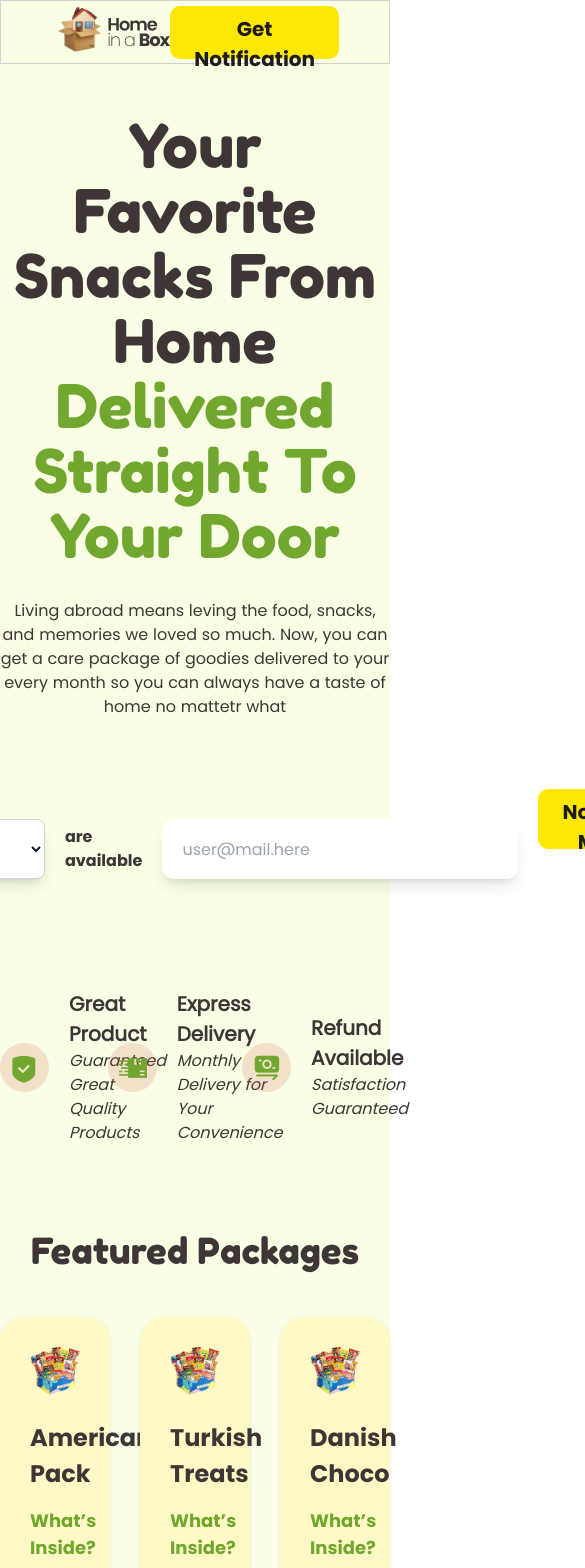
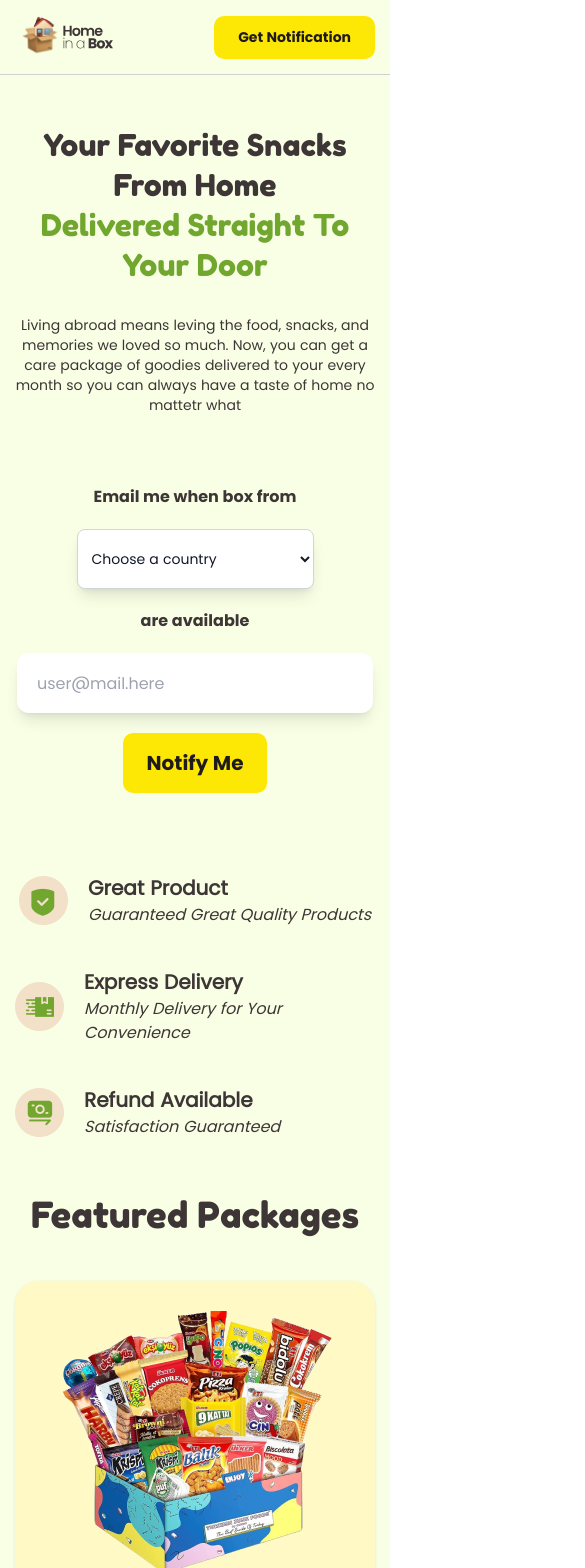
Before and after one commit to samoousama/home-in-a-box, a Next.js app: page / in a window 390 px wide. Shown: the top 1568 px of the page, 585 px wide, since content can reach past the window. Built offline with nearby package versions, Linux system fonts and the light colour scheme.

Commit message:
changes responsive

```diff
--- a/app/opps/page.tsx
+++ b/app/opps/page.tsx
@@ -6,27 +6,29 @@ import Link from "next/link";
 export default function Opps() {
   return (
     <div className="min-h-screen">
-      <div className="px-[50px] border border-[#D1D1D1] border-b-1 flex justify-between items-center">
+      <div className="px-[50px] border border-[#D1D1D1] border-b-1 flex justify-between items-center sm:px-[15px] sm:py-[12px] border-t-[0px] border-l-[0px] border-r-[0px]">
         <Link href="/">
             <Image
                 src={Logo}
                 alt=""
+                className="sm:h-[50px] sm:w-[100px]"
             />
         </Link>
-        <button className="bg-gradient-to-t from-[#FDE705] to-[#FDE705] text-[#201B1B] font-bold py-2 px-6 rounded-[10px] h-[53px] font-[family-name:var(--font-popin-bold)] text-[20px]">
+        <button className="bg-gradient-to-t from-[#FDE705] to-[#FDE705] text-[#201B1B] font-bold py-2 px-6 rounded-[10px] h-[53px] font-[family-name:var(--font-popin-bold)] text-[20px] sm:text-[14px] sm:h-[43px]">
           Get Notification
         </button>
       </div>
-      <div className="py-[40px] text-center flex flex-col gap-[30px]">
-        <h3 className="font-[family-name:var(--font-Fredoka-bold)] text-[60px] text-[#3E3636] leading-[65px]">
+      <div className="py-[40px] text-center flex flex-col gap-[30px] sm:px-[15px] sm:gap-[10px]">
+        <h3 className="font-[family-name:var(--font-Fredoka-bold)] text-[60px] text-[#3E3636] leading-[65px] sm:text-[30px]">
         Oops! <strong className="text-[#71A62F]">We are sold out...</strong>
         </h3>
         <div className="max-w-[650px] m-auto">
-          <p className="text-[16px] leading-[24px] text-[#3E3636]">Enter your email and we will notify you as soon as we restock.. with a discount for the inconvenience!</p>
+          <p className="text-[16px] leading-[24px] sm:text-[14px] sm:leading-[20px] text-[#3E3636]">Enter your email and we will notify you as soon as we restock.. with a discount for the inconvenience!</p>
         </div>
       </div>
 
-      <div className="max-w-[785px] sm:w-full m-auto rounded-[10px] overflow-hidden mt-[50px] shadow-2xl shadow-[#5C94FF45] bg-gradient-to-t from-[#FFFAC5] to-[#FFFAC5] p-[2px] rounded-[12px]">
+      <div className="sm:px-[15px]">
+      <div className="max-w-[785px] sm:w-full m-auto rounded-[10px] overflow-hidden mt-[50px] shadow-2xl shadow-[#5C94FF45] bg-gradient-to-t from-[#FFFAC5] to-[#FFFAC5] p-[2px] rounded-[12px] sm:px-[15px]">
         <div className="py-[30px] px-[50px] sm:px-[15px] rounded-[12px]">
           <div className="text-center text-black text-[20px] font-bold font-[family-name:var(--font-popin-bold)]">Write your email</div>
             <form className="max-w-full mx-auto mt-[20px]" action="/opps">
@@ -37,6 +39,7 @@ export default function Opps() {
             </form>
         </div>
       </div>
+      </div>
 
     </div>
   );
--- a/app/page.tsx
+++ b/app/page.tsx
@@ -9,35 +9,36 @@ import Link from "next/link";
 export default function Home() {
   return (
     <div className="min-h-screen bg-[#f8ffe5]">
-      <div className="px-[50px] border border-[#D1D1D1] border-b-1 flex justify-between items-center">
+      <div className="px-[50px] border border-[#D1D1D1] border-b-1 flex justify-between items-center sm:px-[15px] sm:py-[12px] border-t-[0px] border-l-[0px] border-r-[0px]">
         <Link href="/">
             <Image
                 src={Logo}
                 alt=""
+                className="sm:h-[50px] sm:w-[100px]"
             />
         </Link>
-        <button className="bg-gradient-to-t from-[#FDE705] to-[#FDE705] text-[#201B1B] font-bold py-2 px-6 rounded-[10px] h-[53px] font-[family-name:var(--font-popin-bold)] text-[20px]">
+        <button className="bg-gradient-to-t from-[#FDE705] to-[#FDE705] text-[#201B1B] font-bold py-2 px-6 rounded-[10px] h-[53px] font-[family-name:var(--font-popin-bold)] text-[20px] sm:text-[14px] sm:h-[43px]">
           Get Notification
         </button>
       </div>
-      <div className="py-[50px] text-center flex flex-col gap-[30px]">
-        <h3 className="font-[family-name:var(--font-Fredoka-bold)] text-[60px] text-[#3E3636] leading-[65px]">
+      <div className="py-[50px] text-center flex flex-col gap-[30px] sm:px-[15px]">
+        <h3 className="font-[family-name:var(--font-Fredoka-bold)] text-[60px] text-[#3E3636] sm:text-[30px] sm:leading-[40px] leading-[65px]">
           Your Favorite Snacks From Home
           <strong className="text-[#71A62F] block">Delivered Straight To Your Door</strong>
         </h3>
         <div className="max-w-[650px] m-auto">
-          <p className="text-[16px] leading-[24px] text-[#3E3636]">Living abroad means leving the food, snacks, and memories we loved so much. Now, you can get a care package of goodies delivered to your every month so you can always have a taste of home no mattetr what</p>
+          <p className="text-[16px] sm:text-[14px] sm:leading-[20px] leading-[24px] text-[#3E3636]">Living abroad means leving the food, snacks, and memories we loved so much. Now, you can get a care package of goodies delivered to your every month so you can always have a taste of home no mattetr what</p>
         </div>
       </div>
 
       <div className="py-[20px] pb-[80px]">
         <div className="max-w-[1100px] m-auto">
           <div className="flex gap-[20px] justify-center">
-            <form action="opps" className="flex gap-[20px] justify-center">
-            <div className="flex items-center gap-[20px]">
+            <form action="opps" className="flex gap-[20px] justify-center sm:flex-col sm:px-[15px]">
+            <div className="flex items-center gap-[20px] sm:flex-col">
               <strong className="text-[#3E3636] text-[16px] font-[family-name:var(--font-popin-bold)]">Email me when box from</strong>
-              <form className="max-w-sm mx-auto">
-                <select id="countries" className="bg-[#FFFFFF] shadow-lg border border-gray-300 text-gray-900 text-sm rounded-lg focus:ring-blue-500 focus:border-blue-500 block w-[237px] p-2.5 dark:bg-gray-700 dark:border-gray-600 dark:placeholder-gray-400 dark:text-white dark:focus:ring-blue-500 dark:focus:border-blue-500 h-[60px]">
+              <form className="max-w-sm mx-auto sm:max-w-[100%]">
+                <select id="countries" className="bg-[#FFFFFF] shadow-lg border border-gray-300 text-gray-900 text-sm rounded-lg focus:ring-blue-500 focus:border-blue-500 block w-[237px] p-2.5 dark:bg-gray-700 dark:border-gray-600 dark:placeholder-gray-400 dark:text-white dark:focus:ring-blue-500 dark:focus:border-blue-500 h-[60px] sm:max-w-[100%]">
                   <option selected>Choose a country</option>
                   <option value="US">United States</option>
                   <option value="CA">Canada</option>
@@ -46,10 +47,10 @@ export default function Home() {
                 </select>
               </form>
             </div>
-            <div className="flex items-center gap-[20px]">
+            <div className="flex items-center gap-[20px] sm:flex-col">
               <strong className="text-[#3E3636] text-[16px] font-[family-name:var(--font-popin-bold)]">are available</strong>
               <form>
-                <input type="email" className="bg-[#fff] px-[20px] h-[60px] shadow-lg rounded-[12px]" placeholder="user@mail.here" />
+                <input type="email" className="bg-[#fff] px-[20px] h-[60px] shadow-lg rounded-[12px] sm:max-w-[100%]" placeholder="user@mail.here" />
               </form>
             </div>
             <div>
@@ -62,8 +63,8 @@ export default function Home() {
         </div>
       </div>
 
-      <div className="grid grid-cols-3 max-w-[1200px] m-auto">
-        <div className="text-left flex gap-[20px] items-center">
+      <div className="grid grid-cols-3 max-w-[1200px] m-auto sm:grid-cols-1 px-[15px] sm:gap-[40px]">
+        <div className="text-left flex gap-[20px] items-center sm:justify-center">
           <Image
             src={IconProduct}
             alt=""
@@ -85,7 +86,7 @@ export default function Home() {
             <p className="text-[16px] text-[#3E3636] italic">Monthly Delivery for Your Convenience</p>
           </div>
         </div>
-        <div className="text-left flex gap-[20px] items-center justify-center">
+        <div className="text-left flex gap-[20px] items-center justify-center sm:justify-start">
           <Image
             src={RefundIcon}
             alt=""
@@ -98,9 +99,9 @@ export default function Home() {
         </div>
       </div>
 
-      <div className="py-[80px]">
+      <div className="py-[80px] sm:py-[50px] sm:px-[15px]">
          <h3 className="font-[family-name:var(--font-Fredoka-bold)] text-[36px] text-[#3E3636] leading-[52px] text-center">Featured Packages</h3>
-         <div className="grid grid-cols-3 max-w-[1180px] m-auto mt-[40px] gap-[30px]">
+         <div className="grid grid-cols-3 max-w-[1180px] m-auto mt-[40px] gap-[30px] sm:grid-cols-1">
           <div className="bg-[#FFFAC5] py-[30px] px-[30px] shadow shadow-[#ADA8A840] rounded-[24px]">
             <Image
                src={CardImage}
```
